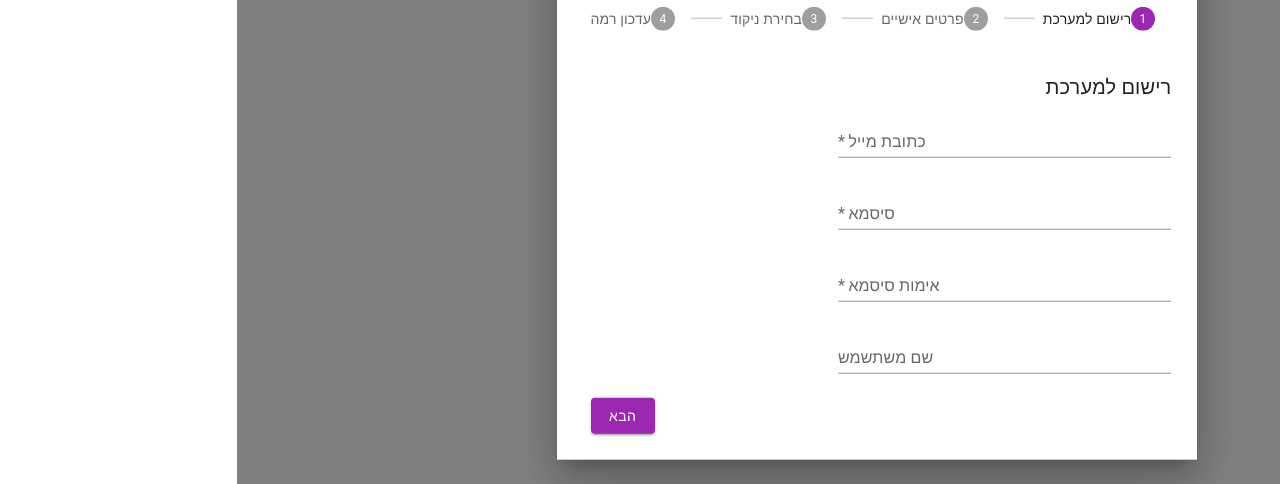
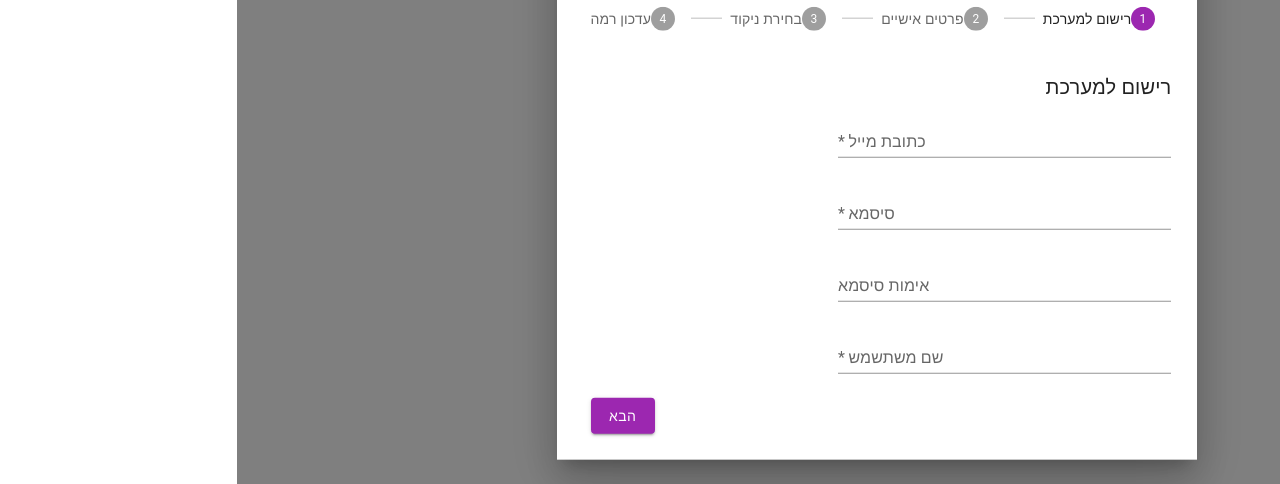
Before and after one commit to Est-Wa/FinalProjectClient, a React (Create React App) app: page / in a window 1280 px wide. Both pictures are taken after a click on the button "SIGN UP". Shown: the part 213-697 px from the top of the page. Built offline with nearby package versions, Linux system fonts and the light colour scheme.

Commit message:
update after pesach

```diff
--- a/src/components/Advertise/Register/FirstStep.jsx
+++ b/src/components/Advertise/Register/FirstStep.jsx
@@ -2,11 +2,25 @@ import * as React from 'react';
 import Grid from '@mui/material/Grid';
 import Typography from '@mui/material/Typography';
 import TextField from '@mui/material/TextField';
+import Button from '@mui/material/Button';
+import FormControl from '@mui/material/FormControl';
+import Box from '@mui/material/Box';
+
 
 export default function FirstStep(props) {
-  const {setPassword, setUserName, setEmailAddress} = props;
+  const { setPassword, setUserName, setEmailAddress, handleNext, userName, emailAddress, password } = props;
+  const [error, setError] = React.useState(false)
+  const handleSubmit = (event) => {
+    console.log('inSubmit')
+    event.preventDefault();
+    if (!userName || !emailAddress || !password) {
+      setError(true);
+      return;
+    }
+    handleNext()
+  };
   return (
-    <React.Fragment>
+    <FormControl onSubmit={handleSubmit}>
       <Typography variant="h6" gutterBottom>
         רישום למערכת
       </Typography>
@@ -20,8 +34,10 @@ export default function FirstStep(props) {
             fullWidth
             autoComplete="email"
             variant="standard"
-            onBlur={(e)=>setEmailAddress(e.target.value)}
-            defaultValue=''
+            onBlur={(e) => setEmailAddress(e.target.value)}
+            defaultValue={emailAddress}
+            error={error && !emailAddress}
+            helperText={error && !emailAddress ? 'Please enter a valid email address' : ''}
           />
         </Grid>
         <Grid item xs={7} >
@@ -33,13 +49,14 @@ export default function FirstStep(props) {
             fullWidth
             autoComplete="new-password"
             variant="standard"
-            onBlur={(e)=>setPassword(e.target.value)}
-            defaultValue=''
+            onBlur={(e) => setPassword(e.target.value)}
+            defaultValue={password}
+            error={error && !password}
+            helperText={error && !password ? 'Please enter a password' : ''}
           />
         </Grid>
         <Grid item xs={7}>
           <TextField
-            required
             id="verifyPassword"
             name="verifyPassword"
             label="אימות סיסמא"
@@ -50,17 +67,30 @@ export default function FirstStep(props) {
         </Grid>
         <Grid item xs={7}>
           <TextField
+            required
             id="userName"
             name="userName"
             label="שם משתשמש"
             fullWidth
             autoComplete="username"
             variant="standard"
-            onBlur={(e)=>setUserName(e.target.value)}
-            defaultValue=''
+            onBlur={(e) => setUserName(e.target.value)}
+            defaultValue={userName}
+            error={error && !userName}
+            helperText={error && !userName ? 'Please enter a userName' : ''}
           />
         </Grid>
       </Grid>
-    </React.Fragment>
+      <Box sx={{ display: 'flex', justifyContent: 'flex-end' }}>
+
+      <Button
+        variant="contained"
+        onClick={handleSubmit}
+        sx={{ mt: 3, ml: 1 }}
+      >
+        {'הבא'}
+      </Button>
+      </Box>
+    </FormControl>
   );
 }
--- a/src/components/Advertise/Register/Register.jsx
+++ b/src/components/Advertise/Register/Register.jsx
@@ -65,11 +65,16 @@ export default function Register() {
     switch (step) {
       case 0:
         return <FirstStep
+          userName={userName}
+          emailAddress={emailAddress}
+          password={password}
+          handleNext={handleNext}
           setPassword={setPassword}
           setUserName={setUserName}
           setEmailAddress={setEmailAddress} />;
       case 1:
         return <SecondStep
+          handleNext={handleNext}
           setUserFirstName={setUserFirstName}
           setUserLastName={setUserLastName}
           setStudentFirstName={setStudentFirstName}
@@ -77,9 +82,13 @@ export default function Register() {
           setBirthDate={setBirthDate}
           setGender={setGender} />;
       case 2:
-        return <ThirdStep />;
+        return <ThirdStep
+          handleNext={handleNext}
+        />;
       case 3:
-        return <FourthStep />;
+        return <FourthStep
+          handleNext={handleNext}
+        />;
       default:
         throw new Error('Unknown step');
     }
@@ -155,14 +164,14 @@ export default function Register() {
                     הקודם
                   </Button>
                 )}
-
+                {activeStep === steps.length - 1 ?
                   <Button
                     variant="contained"
                     onClick={handleNext}
                     sx={{ mt: 3, ml: 1 }}
                   >
-                  {activeStep === steps.length - 1 ? 'סיום' : 'הבא'}
-                </Button>
+                    {'סיום'}
+                  </Button> : <></>}
               </Box>
             </React.Fragment>
           )}
--- a/src/components/Advertise/Register/SecondStep.jsx
+++ b/src/components/Advertise/Register/SecondStep.jsx
@@ -3,6 +3,7 @@ import Grid from '@mui/material/Grid';
 import Typography from '@mui/material/Typography';
 import TextField from '@mui/material/TextField';
 import Box from '@mui/material/Box';
+import Button from '@mui/material/Button';
 import InputLabel from '@mui/material/InputLabel';
 import MenuItem from '@mui/material/MenuItem';
 import FormControl from '@mui/material/FormControl';
@@ -14,14 +15,30 @@ import dayjs from "dayjs";
 
 export default function SecondStep(props) {
     const { setUserFirstName,
+        firstName,
         setUserLastName,
+        lastName,
         setStudentFirstName,
+        sFirstName,
         setStudentLastName,
+        sLastName,
         setBirthDate,
-        setGender } = props;
-
+        birthDate,
+        setGender,
+        gender,
+        handleNext } = props;
+    const [error, setError] = React.useState(false)
+    const handleSubmit = (event) => {
+        console.log('inSubmit')
+        event.preventDefault();
+        if (!firstName || !lastName || !sFirstName || ! sLastName) {
+            setError(true);
+            return;
+        }
+        handleNext()
+    };
     return (
-        <React.Fragment>
+        <FormControl>
             <Typography variant="h6" gutterBottom>
                 פרטים אישיים
             </Typography>
@@ -35,7 +52,7 @@ export default function SecondStep(props) {
                         fullWidth
                         autoComplete="given-name"
                         variant="standard"
-                        onBlur={(e)=>setUserFirstName(e.target.value)}
+                        onBlur={(e) => setUserFirstName(e.target.value)}
                         defaultValue=''
                     />
                 </Grid>
@@ -48,7 +65,7 @@ export default function SecondStep(props) {
                         fullWidth
                         autoComplete="family-name"
                         variant="standard"
-                        onBlur={(e)=>setUserLastName(e.target.value)}
+                        onBlur={(e) => setUserLastName(e.target.value)}
                         defaultValue=''
                     />
                 </Grid>
@@ -60,7 +77,7 @@ export default function SecondStep(props) {
                         label="שם פרטי תלמיד"
                         fullWidth
                         variant="standard"
-                        onBlur={(e)=>setStudentFirstName(e.target.value)}
+                        onBlur={(e) => setStudentFirstName(e.target.value)}
                         defaultValue=''
                     />
                 </Grid>
@@ -72,7 +89,7 @@ export default function SecondStep(props) {
                         label="שם משפחה תלמיד"
                         fullWidth
                         variant="standard"
-                        onBlur={(e)=>setStudentLastName(e.target.value)}
+                        onBlur={(e) => setStudentLastName(e.target.value)}
                         defaultValue=''
                     />
                 </Grid>
@@ -92,7 +109,7 @@ export default function SecondStep(props) {
                                 id="demo-simple-select"
                                 label="מגדר"
                                 autoComplete="sex"
-                                onBlur={(e)=>setGender(e.target.value)}
+                                onBlur={(e) => setGender(e.target.value)}
                                 defaultValue=''
                             >
                                 <MenuItem value={10}>זכר</MenuItem>
@@ -103,7 +120,16 @@ export default function SecondStep(props) {
                     </Box>
                 </Grid>
             </Grid>
+            <Box sx={{ display: 'flex', justifyContent: 'flex-end' }}>
 
-        </React.Fragment>
+                <Button
+                    variant="contained"
+                    onClick={handleSubmit}
+                    sx={{ mt: 3, ml: 1 }}
+                >
+                    {'הבא'}
+                </Button>
+            </Box>
+        </FormControl>
     );
 }
```
Lines whose indentation alone changed are shown as unchanged.
